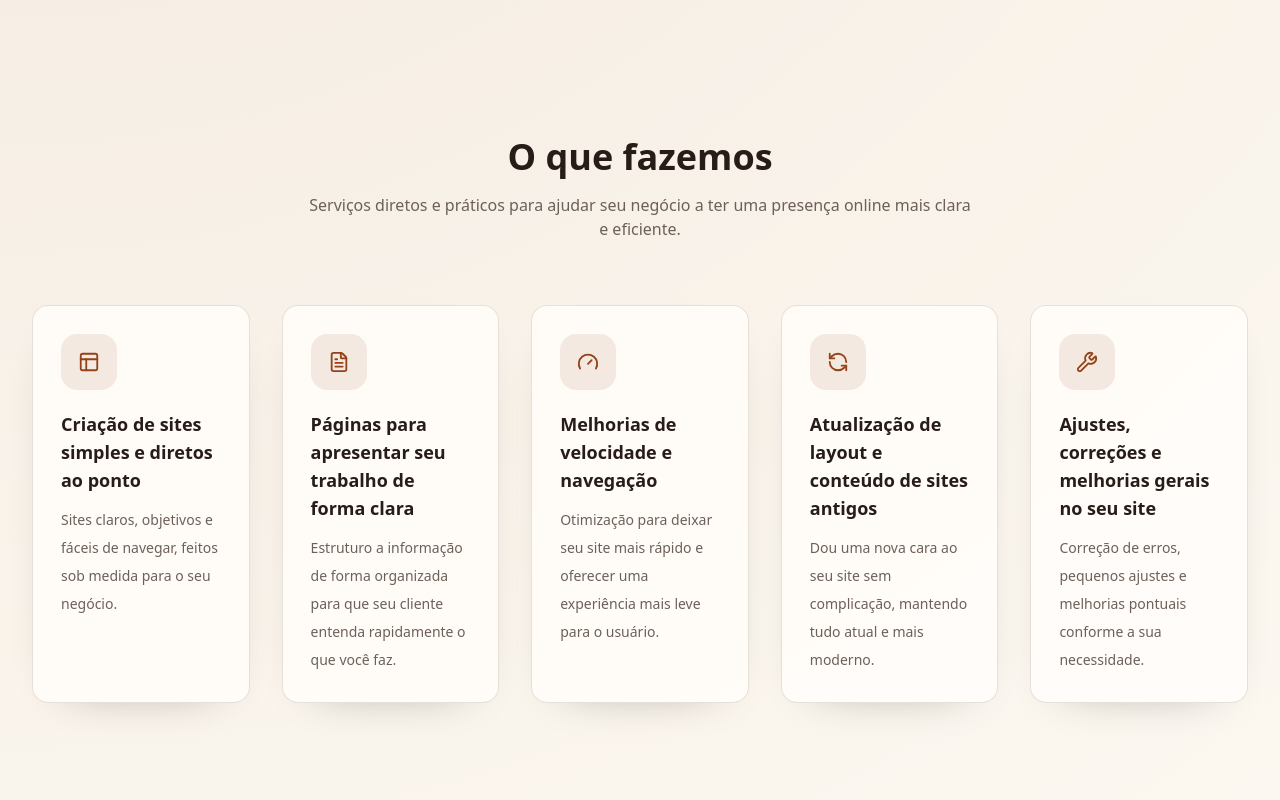
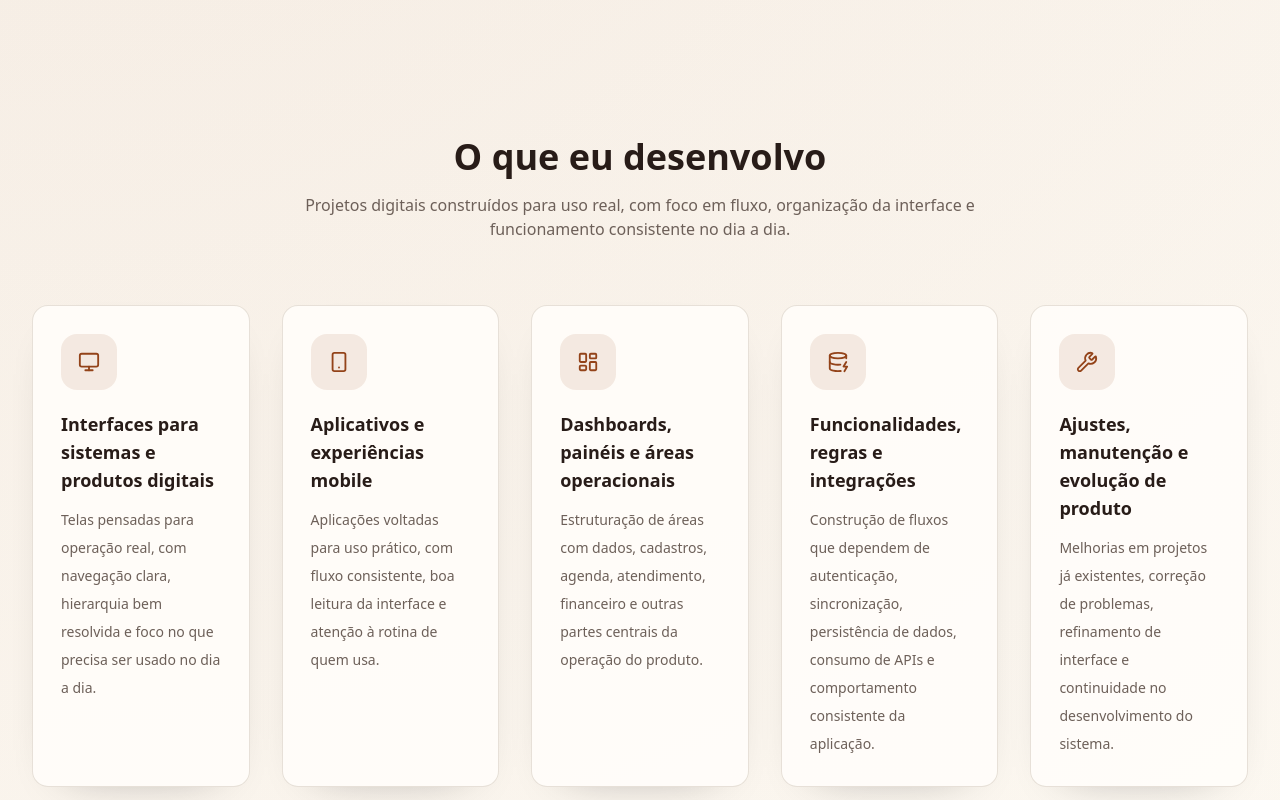
Before and after one commit to GadiegoN/gadiegon-portifolio, a Next.js app: page / in a window 1280 px wide. Shown: the part 860-1660 px from the top of the page. Built offline with nearby package versions, Linux system fonts and the light colour scheme; no server answers.

Commit message:
refactor: refine services and pricing copy

```diff
--- a/messages/en.json
+++ b/messages/en.json
@@ -6,28 +6,28 @@
     "btn_projects": "View projects"
   },
   "Services": {
-        "title": "What we do",
-        "subtitle": "Direct and practical services to help your business have a clearer and more efficient online presence.",
+    "title": "What I build",
+    "subtitle": "Digital projects built for real use, with focus on flow, interface organization, and consistent day-to-day operation.",
     "items": [
       {
-                "title": "Simple and straight-to-the-point websites",
-                "description": "Clear, objective, and easy-to-navigate websites tailored to your business."
+        "title": "Interfaces for systems and digital products",
+        "description": "Screens designed for real operation, with clear navigation, strong hierarchy, and focus on what needs to be used every day."
       },
       {
-                "title": "Pages designed to present your work clearly",
-                "description": "I structure information in an organized way so your client quickly understands what you do."
+        "title": "Mobile applications and experiences",
+        "description": "Applications built for practical use, with consistent flows, readable interfaces, and attention to the user’s routine."
       },
       {
-                "title": "Speed and navigation improvements",
-                "description": "Optimization to make your website faster and provide a lighter experience for users."
+        "title": "Dashboards, panels, and operational areas",
+        "description": "Structuring areas with data, records, scheduling, customer service, finance, and other central parts of product operation."
       },
       {
-                "title": "Layout and content updates for old websites",
-                "description": "I give your website a fresh look without complications, keeping everything modern and up to date."
+        "title": "Features, rules, and integrations",
+        "description": "Building flows that depend on authentication, synchronization, data persistence, API consumption, and consistent application behavior."
       },
       {
-                "title": "Adjustments, fixes, and general improvements",
-                "description": "Error fixing, small adjustments, and specific improvements based on your needs."
+        "title": "Fixes, maintenance, and product evolution",
+        "description": "Improvements to existing projects, issue fixing, interface refinement, and continuity in system development."
       }
     ]
   }
--- a/messages/pt-BR.json
+++ b/messages/pt-BR.json
@@ -6,28 +6,28 @@
     "btn_projects": "Ver projetos"
   },
   "Services": {
-        "title": "O que fazemos",
-        "subtitle": "Serviços diretos e práticos para ajudar seu negócio a ter uma presença online mais clara e eficiente.",
+    "title": "O que eu desenvolvo",
+    "subtitle": "Projetos digitais construídos para uso real, com foco em fluxo, organização da interface e funcionamento consistente no dia a dia.",
     "items": [
       {
-                "title": "Criação de sites simples e diretos ao ponto",
-                "description": "Sites claros, objetivos e fáceis de navegar, feitos sob medida para o seu negócio."
+        "title": "Interfaces para sistemas e produtos digitais",
+        "description": "Telas pensadas para operação real, com navegação clara, hierarquia bem resolvida e foco no que precisa ser usado no dia a dia."
       },
       {
-                "title": "Páginas para apresentar seu trabalho de forma clara",
-                "description": "Estruturo a informação de forma organizada para que seu cliente entenda rapidamente o que você faz."
+        "title": "Aplicativos e experiências mobile",
+        "description": "Aplicações voltadas para uso prático, com fluxo consistente, boa leitura da interface e atenção à rotina de quem usa."
       },
       {
-                "title": "Melhorias de velocidade e navegação",
-                "description": "Otimização para deixar seu site mais rápido e oferecer uma experiência mais leve para o usuário."
+        "title": "Dashboards, painéis e áreas operacionais",
+        "description": "Estruturação de áreas com dados, cadastros, agenda, atendimento, financeiro e outras partes centrais da operação do produto."
       },
       {
-                "title": "Atualização de layout e conteúdo de sites antigos",
-                "description": "Dou uma nova cara ao seu site sem complicação, mantendo tudo atual e mais moderno."
+        "title": "Funcionalidades, regras e integrações",
+        "description": "Construção de fluxos que dependem de autenticação, sincronização, persistência de dados, consumo de APIs e comportamento consistente da aplicação."
       },
       {
-                "title": "Ajustes, correções e melhorias gerais no seu site",
-                "description": "Correção de erros, pequenos ajustes e melhorias pontuais conforme a sua necessidade."
+        "title": "Ajustes, manutenção e evolução de produto",
+        "description": "Melhorias em projetos já existentes, correção de problemas, refinamento de interface e continuidade no desenvolvimento do sistema."
       }
     ]
   }
--- a/src/components/marketing/pricing.tsx
+++ b/src/components/marketing/pricing.tsx
@@ -4,33 +4,37 @@ import { motion } from "framer-motion";
 
 const plans = [
   {
-    title: "Landing page",
+    title: "Projeto inicial",
     price: "a partir de R$ 600",
     description:
-      "Página única para apresentar seu produto, serviço ou campanha com clareza.",
-    features: ["Design personalizado", "Conteúdo organizado", "Responsividade"],
+      "Estrutura enxuta para páginas, interfaces ou fluxos menores, com foco em clareza e boa apresentação.",
+    features: [
+      "Escopo mais direto",
+      "Interface organizada",
+      "Responsividade",
+    ],
   },
   {
-    title: "Site institucional",
+    title: "Projeto intermediário",
     price: "a partir de R$ 1.200",
     description:
-      "Site profissional e direto ao ponto, ideal para pequenos negócios.",
+      "Solução com mais profundidade para projetos que exigem mais telas, organização de conteúdo ou fluxo de uso mais completo.",
     features: [
-      "Até 4 páginas",
-      "Design profissional",
+      "Mais estrutura funcional",
+      "Design mais refinado",
       "Boa performance",
       "Responsividade",
     ],
   },
   {
-    title: "Loja virtual simples",
+    title: "Projeto mais completo",
     price: "a partir de R$ 1.800",
     description:
-      "Loja básica para vendas online, com estrutura clara e fácil de usar.",
+      "Projetos com maior complexidade visual ou funcional, pensados para demandas que envolvem mais partes do produto.",
     features: [
-      "Página de produtos",
-      "Carrinho simples",
-      "Layout limpo",
+      "Escopo mais amplo",
+      "Fluxos mais completos",
+      "Layout bem resolvido",
       "Responsividade",
     ],
   },
@@ -59,7 +63,7 @@ export function PricingSection() {
         transition={{ delay: 0.15, duration: 0.6 }}
         className="mx-auto mt-4 max-w-2xl text-center text-muted-foreground"
       >
-        Opções simples e transparentes para diferentes tipos de projetos.
+        Faixas de investimento para diferentes níveis de escopo e complexidade.
       </motion.p>
 
       <div className="mt-16 grid gap-8 md:grid-cols-3">
--- a/src/components/marketing/services.tsx
+++ b/src/components/marketing/services.tsx
@@ -1,14 +1,20 @@
 "use client";
 
 import { motion } from "framer-motion";
-import { Layout, FileText, Gauge, RefreshCcw, Wrench } from "lucide-react";
+import {
+  Monitor,
+  Smartphone,
+  LayoutDashboard,
+  DatabaseZap,
+  Wrench,
+} from "lucide-react";
 import { useTranslations } from "next-intl";
 
 const services = [
-  { icon: Layout },
-  { icon: FileText },
-  { icon: Gauge },
-  { icon: RefreshCcw },
+  { icon: Monitor },
+  { icon: Smartphone },
+  { icon: LayoutDashboard },
+  { icon: DatabaseZap },
   { icon: Wrench },
 ];
 
@@ -33,7 +39,7 @@ export function Services() {
           whileInView={{ opacity: 1, y: 0 }}
           viewport={{ once: true }}
           transition={{ delay: 0.15, duration: 0.6 }}
-          className="mx-auto mt-4 max-w-2xl text-center text-muted-foreground"
+          className="mx-auto mt-4 max-w-3xl text-center text-muted-foreground"
         >
           {t("subtitle")}
         </motion.p>
```
Lines whose indentation alone changed are shown as unchanged.
